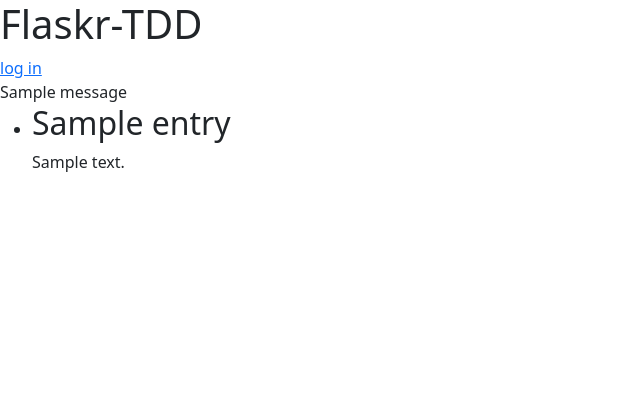
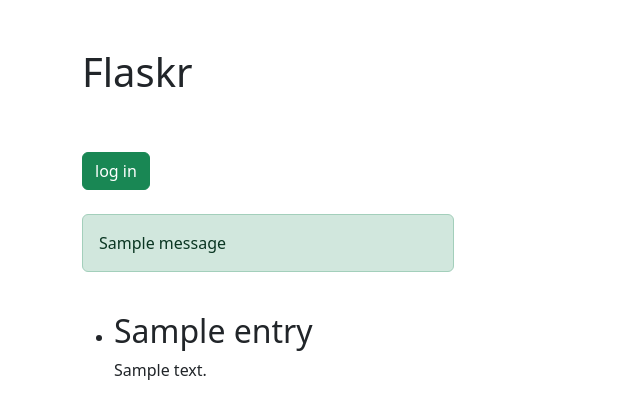
Before and after one commit to AmaDeuSZodiacXz/flaskr-tdd, a Flask app: page / in a window 1280 px wide. Shown: the top 419 px of the page, without its empty margins (0-640 px from the left). Run offline with Flask 3, Linux system fonts and the light colour scheme; tables that the repository leaves empty hold one stand-in row (values such as "Sample post"); one stand-in notice (Sample message) is shown.

Commit message:
add the new version of index.html

```diff
--- a/project/templates/index.html
+++ b/project/templates/index.html
@@ -9,54 +9,76 @@
     />
   </head>
   <body>
-    <div class="page">
-      <h1>Flaskr-TDD</h1>
+    <div class="container">
+      <br /><br />
+      <h1>Flaskr</h1>
+      <br /><br />
 
-      <div class="metanav">
       {% if not session.logged_in %}
-        <a href="{{ url_for('login') }}">log in</a>
+      <a class="btn btn-success" role="button" href="{{ url_for('login') }}"
+        >log in</a
+      >
       {% else %}
-        <a href="{{ url_for('logout') }}">log out</a>
+      <a class="btn btn-warning" role="button" href="{{ url_for('logout') }}"
+        >log out</a
+      >
       {% endif %}
-      </div>
+
+      <br /><br />
 
       {% for message in get_flashed_messages() %}
-      <div class="flash">{{ message }}</div>
-      {% endfor %} {% block body %}{% endblock %} {% if session.logged_in %}
+      <div class="flash alert alert-success col-sm-4" role="success">
+        {{ message }}
+      </div>
+      {% endfor %} {% if session.logged_in %}
       <form
         action="{{ url_for('add_entry') }}"
         method="post"
-        class="add-entry"
+        class="add-entry form-group"
       >
         <dl>
           <dt>Title:</dt>
-          <dd><input type="text" size="30" name="title" /></dd>
+          <dd>
+            <input
+              type="text"
+              size="30"
+              name="title"
+              class="form-control col-sm-4"
+            />
+          </dd>
           <dt>Text:</dt>
-          <dd><textarea name="text" rows="5" cols="40"></textarea></dd>
-          <dd><input type="submit" value="Share" /></dd>
+          <dd>
+            <textarea
+              name="text"
+              rows="5"
+              cols="40"
+              class="form-control col-sm-4"
+            ></textarea>
+          </dd>
+          <br /><br />
+          <dd>
+            <input type="submit" class="btn btn-primary" value="Share" />
+          </dd>
         </dl>
       </form>
       {% endif %}
+
+      <br />
 
       <ul class="entries">
         {% for entry in entries %}
         <li class="entry">
           <h2 id="{{ entry.id }}">{{ entry.title }}</h2>
           {{ entry.text|safe }}
-            <script
-            type="text/javascript"
-            src="{{url_for('static', filename='main.js') }}">
-            </script>
         </li>
         {% else %}
-        <li><em>No entries yet. Add some!</em>
-            <script
-            type="text/javascript"
-            src="{{url_for('static', filename='main.js') }}">
-            </script>
-        </li>
+        <li><em>No entries yet. Add some!</em></li>
         {% endfor %}
       </ul>
     </div>
+    <script
+      type="text/javascript"
+      src="{{url_for('static', filename='main.js') }}"
+    ></script>
   </body>
 </html>
```
Lines whose indentation alone changed are shown as unchanged.
